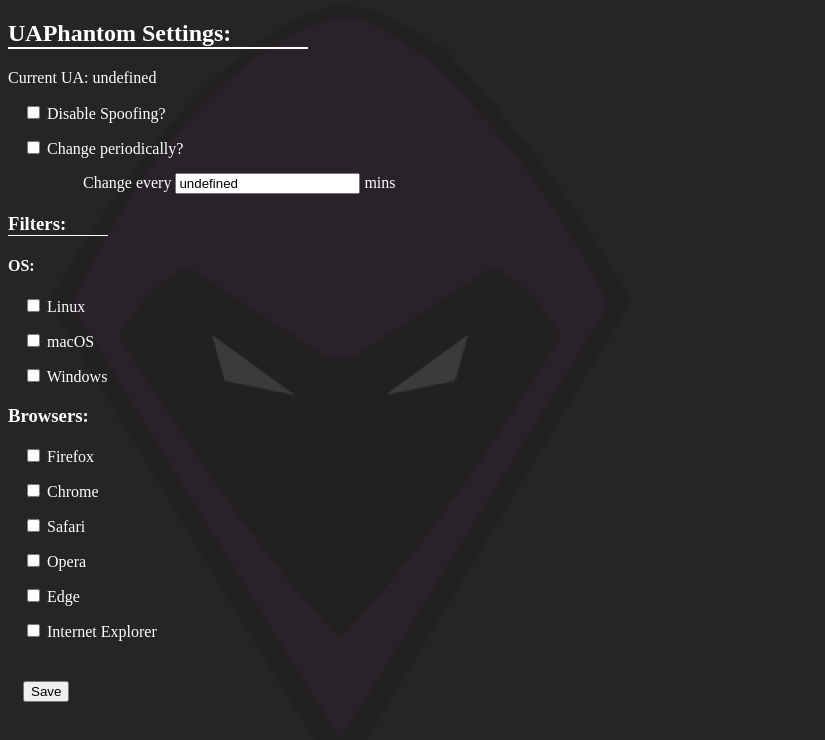
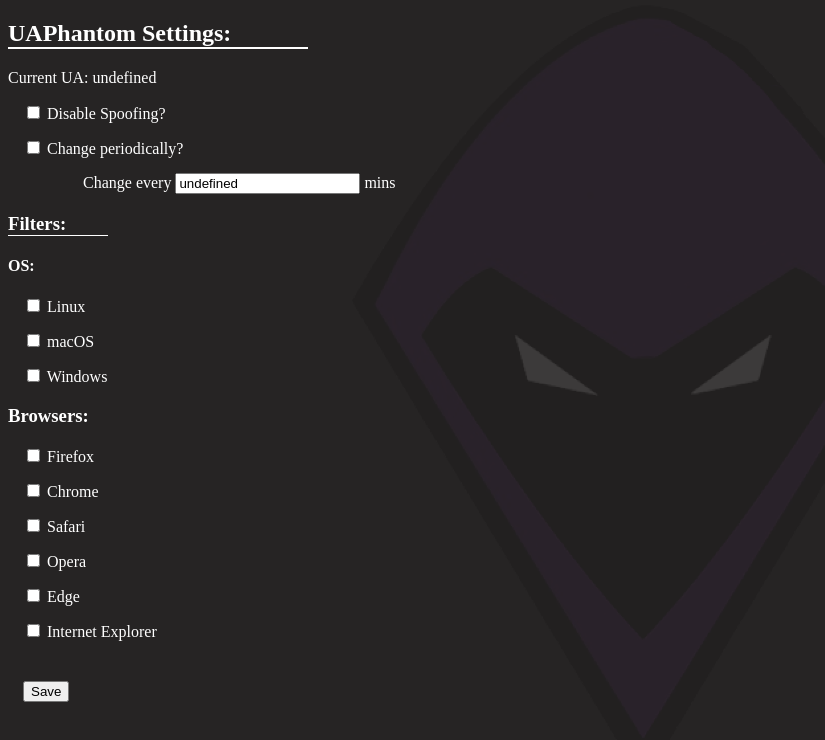
Before and after one commit to sbutler2901/UAPhantom, a browser extension: page options/options.html in a window 1280 px wide. Shown: the whole page, without its empty margins (0-825 px from the left). Drawn offline with Linux system fonts and the light colour scheme.

Commit message:
centered background image on settings page

```diff
--- a/options/options.html
+++ b/options/options.html
@@ -34,13 +34,15 @@
             }
             img{
                 position: absolute;
+                margin: auto;
                 width: auto;
                 height: auto;
                 max-height: 100%;
                 max-width: 100%;
                 opacity: 0.1;
-                top: 0;
+                top: 0; left: 0; bottom: 0; right: 0;
                 z-index: -1;
+
             }
         </style>
     </head>
```
